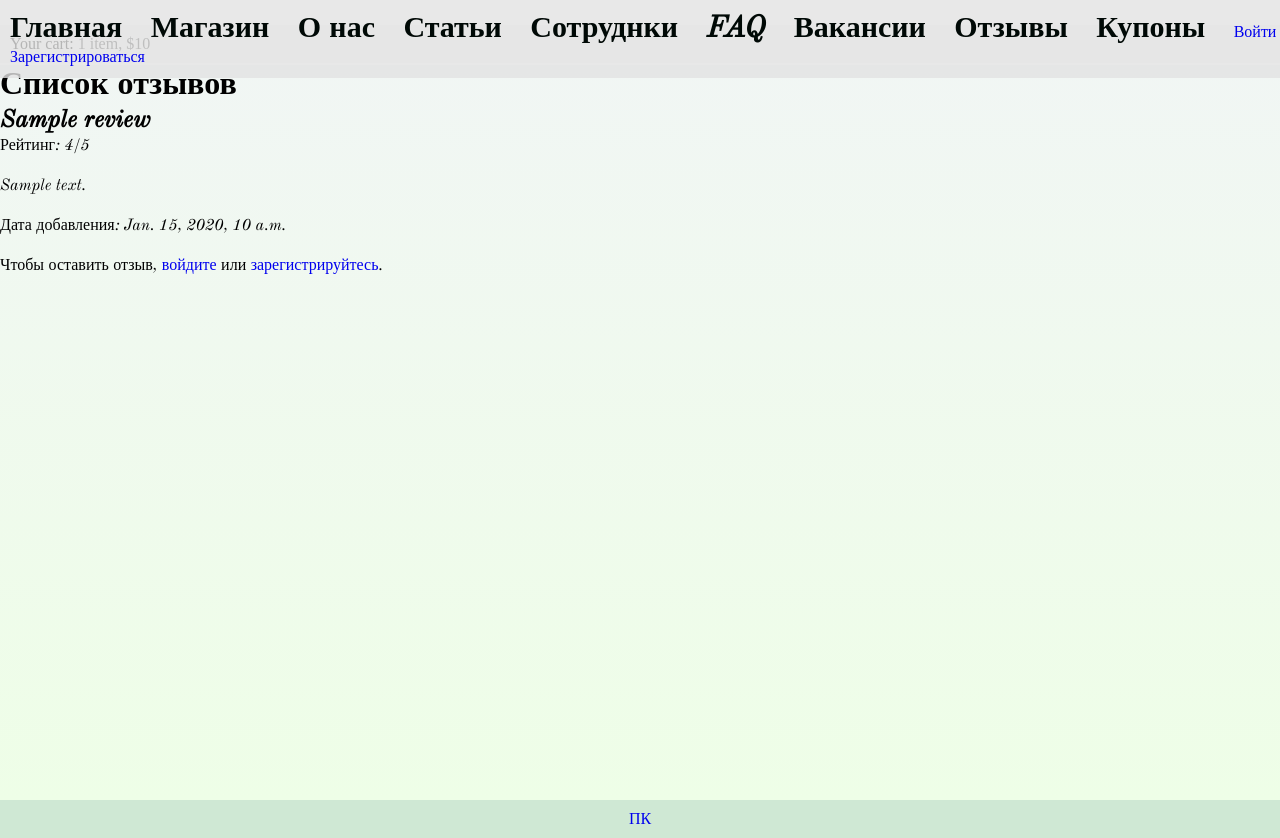
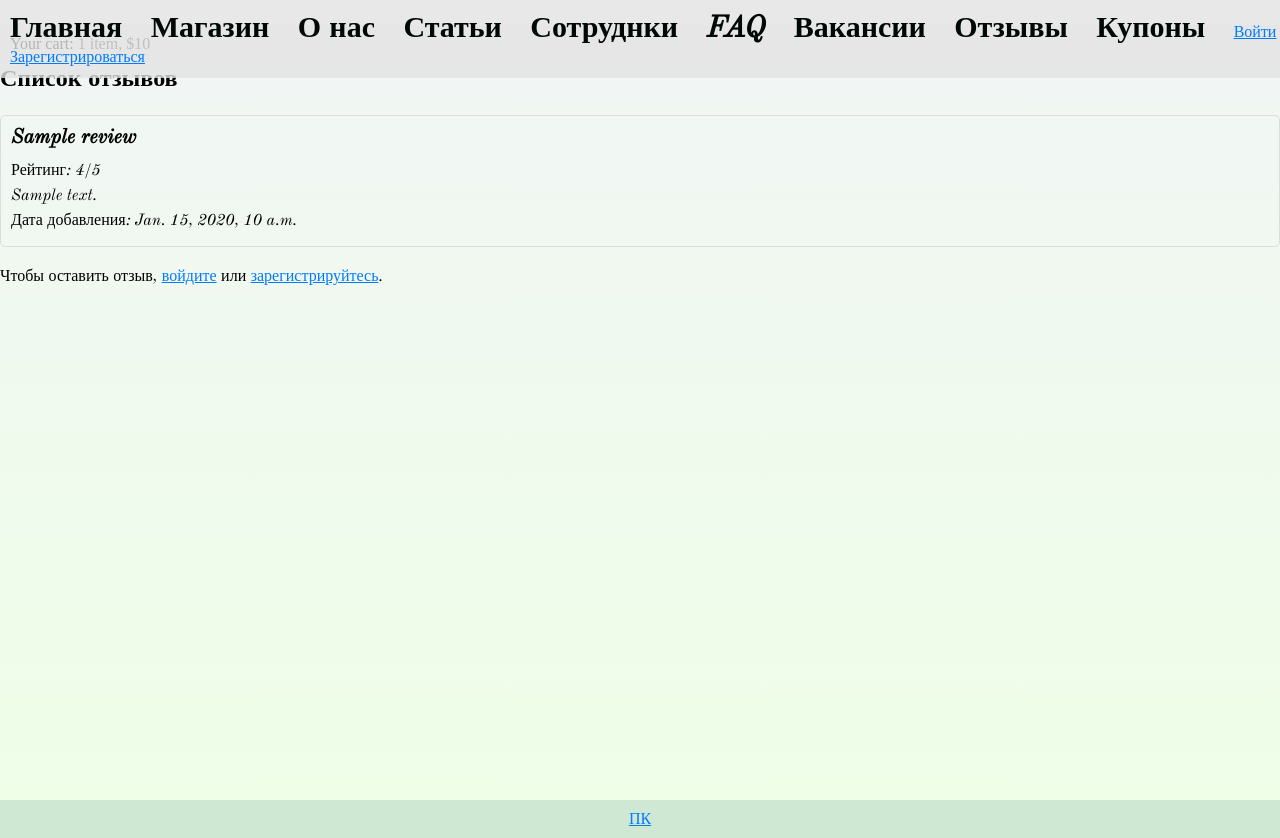
Before and after one commit to Eugene-Lasevich/InternetShop, a Django app: template shop/templates/shop/info/review_list.html in a window 1280 px wide. Run offline with Django 4.2, Linux system fonts and the light colour scheme; the template is opened without the code that fills it: most values are stand-ins (such as "Sample title", 1, 10 or a date in 2020).

Commit message:
Added style reviews

```diff
--- a/shop/templates/shop/info/review_list.html
+++ b/shop/templates/shop/info/review_list.html
@@ -1,8 +1,12 @@
 {% extends "shop/base.html" %}
+{% load static %}
+
 
 {% block title %}Список отзывов{% endblock %}
 
 {% block content %}
+<link rel="stylesheet" type="text/css" href="{% static 'css/review_list.css' %}">
+
 <h1>Список отзывов</h1>
 
 <ul>
--- /dev/null
+++ b/static/css/review_list.css
@@ -0,0 +1,61 @@
+/* styles for reviews page */
+h1 {
+    font-size: 24px;
+    margin-bottom: 20px;
+}
+
+ul {
+    list-style-type: none;
+    padding: 0;
+}
+
+li {
+    margin-bottom: 20px;
+    border: 1px solid #ddd;
+    padding: 10px;
+    border-radius: 5px;
+}
+
+li h2 {
+    font-size: 20px;
+    margin-bottom: 10px;
+}
+
+p {
+    font-size: 16px;
+    margin-bottom: 5px;
+}
+
+.btn {
+    display: inline-block;
+    padding: 10px 20px;
+    font-size: 18px;
+    background-color: #007BFF;
+    color: #fff;
+    text-decoration: none;
+    border-radius: 5px;
+}
+
+/* styles for primary button */
+.btn-primary {
+    background-color: #67E667;
+}
+
+/* styles for links "login" and "register" */
+a {
+    text-decoration: underline;
+    color: #007BFF;
+}
+
+a:hover {
+    color: #0056b3;
+}
+
+/* styles for rating */
+.rating {
+    display: inline-block;
+    background-color: #f8f9fa;
+    padding: 5px 10px;
+    font-size: 16px;
+    border-radius: 5px;
+}
```
Also changed, not shown: shop/templates/shop/info/add_review.html (+7 -3 lines), static/css/add_review.css (added, +77 -0 lines).
